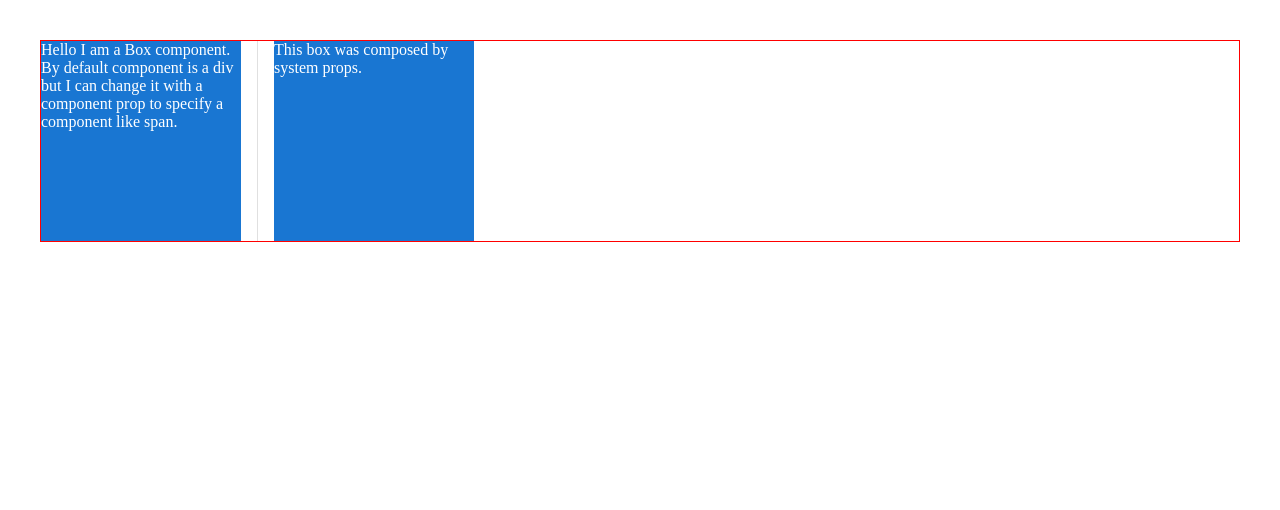
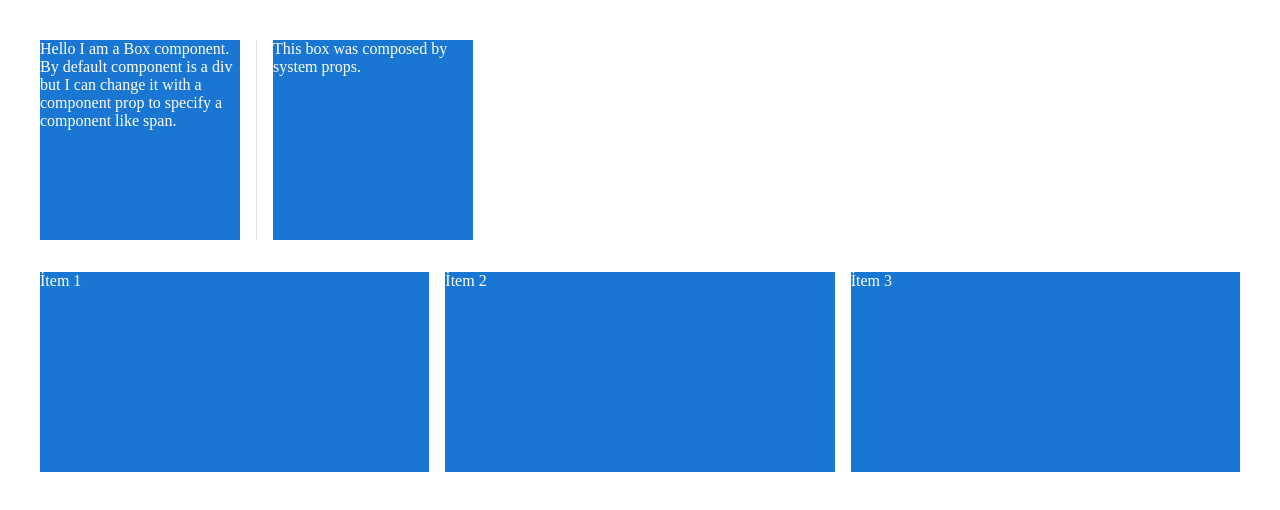
Before and after one commit to saltukkilinc/material-ui-dashboard, a React (Vite) app: page / in a window 1280 px wide. Shown: the top 510 px of the page. Built offline with nearby package versions, Linux system fonts and the light colour scheme.

Commit message:
add muiGrid

```diff
--- a/src/components/muiLayout/index.tsx
+++ b/src/components/muiLayout/index.tsx
@@ -1,14 +1,13 @@
 import React from "react";
-import { Box, Stack, Divider } from "@mui/material";
+import { Box, Stack, Divider, Grid } from "@mui/material";
+import styled from "@mui/material";
 
 const MuiLayout = () => {
   return (
+    <>
       <Stack
-      sx={{
-        border: "1px solid red",
-      }}
+        direction="row"
         spacing={2}
-      direction="row"
         divider={<Divider orientation="vertical" flexItem />}
       >
         <Box
@@ -40,6 +39,25 @@ const MuiLayout = () => {
           This box was composed by system props.
         </Box>
       </Stack>
+
+      <Grid container spacing={2} my={2}>
+        <Grid item xs={12} sm={6} md={4}>
+          <Box bgcolor="primary.main" color="white" height={"200px"}>
+            İtem 1
+          </Box>
+        </Grid>
+        <Grid item xs={12} sm={6} md={4}>
+          <Box bgcolor="primary.main" color="white" height={"200px"}>
+            İtem 2
+          </Box>
+        </Grid>
+        <Grid item xs={12} sm={6} md={4}>
+          <Box bgcolor="primary.main" color="white" height={"200px"}>
+            İtem 3
+          </Box>
+        </Grid>
+      </Grid>
+    </>
   );
 };
 
```
Lines whose indentation alone changed are shown as unchanged.
